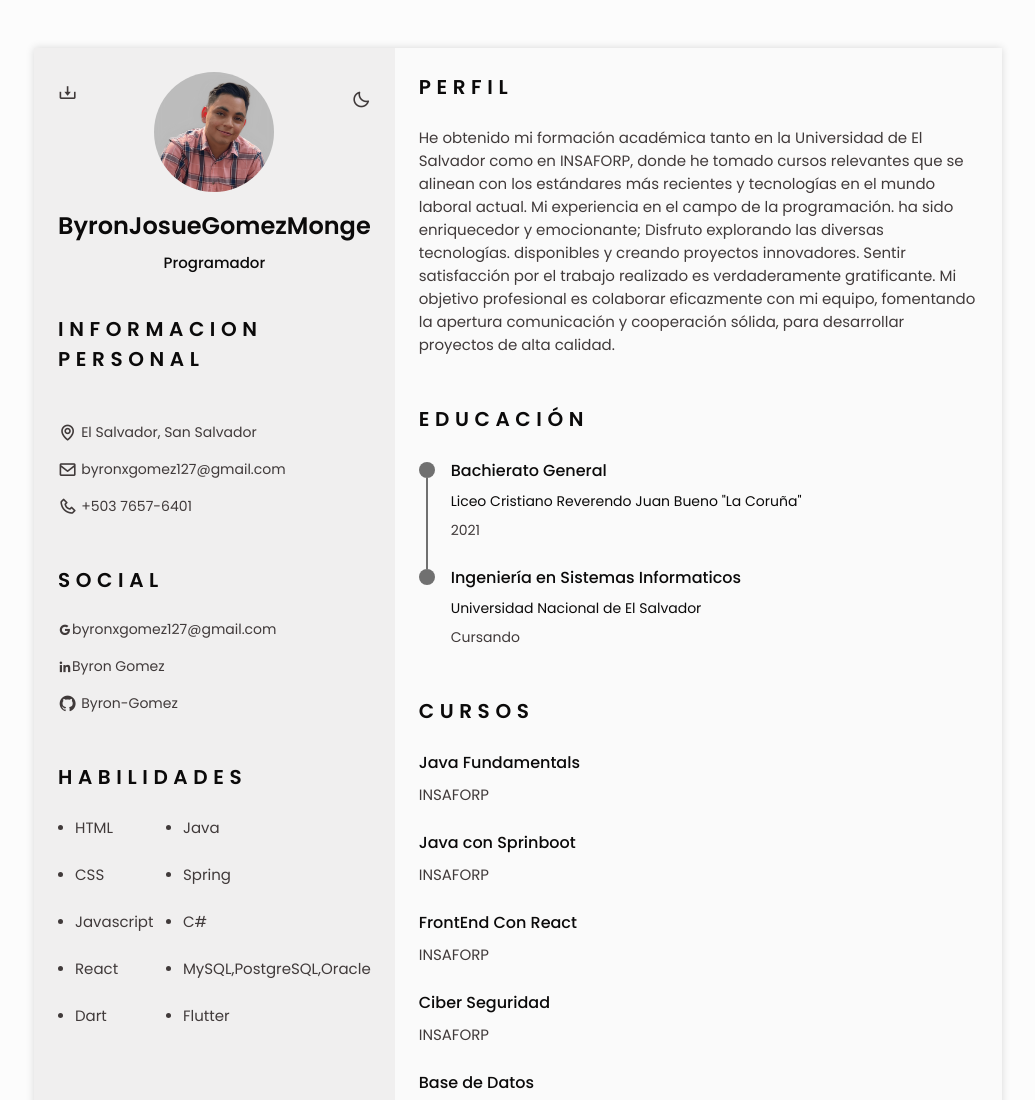
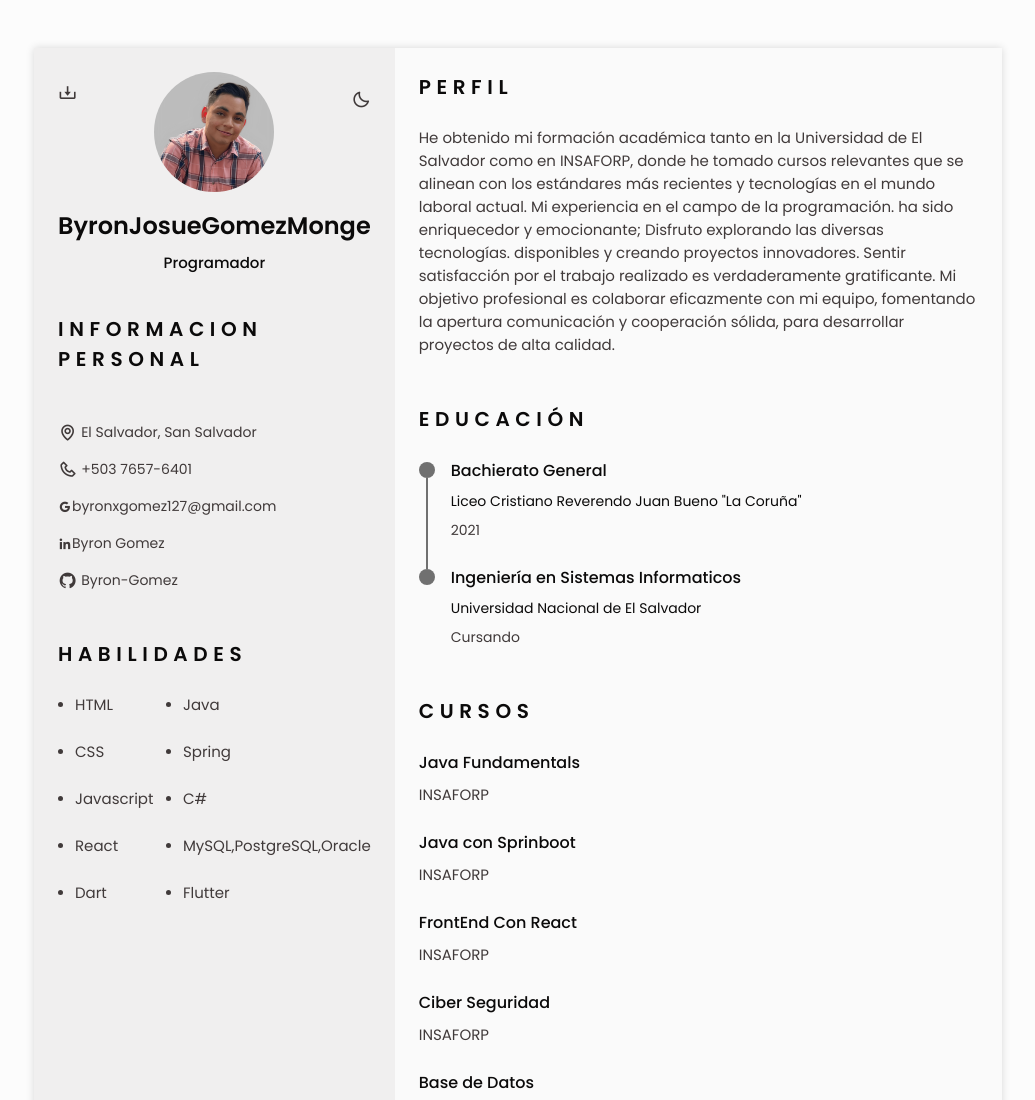
Before and after one commit to Byron-Gomez/Cv_ByronGomez, a website: page index.html in a window 1280 px wide. Shown: the top 1100 px of the page, without its empty margins (122-1157 px from the left). Drawn offline with nearby package versions, Linux system fonts and the light colour scheme.

Commit message:
se elimino la seccion de social y se integro en datos personales por reduntante

```diff
--- a/index.html
+++ b/index.html
@@ -111,11 +111,36 @@
                   <i class="bx bx-map home__icon"></i> El Salvador, San Salvador
                 </span>
                 <span class="home__information">
-                  <i class="bx bx-envelope home__icon"></i> byronxgomez127@gmail.com
+                  <i class="bx bx-phone home__icon"></i> +503 7657-6401
                 </span>
                 <span class="home__information">
-                  <i class="bx bx-phone home__icon"></i> +503 7657-6401
+                  <a
+                href="https://mail.google.com/mail/u/1/#search/byronxgomez127%40gmail.com"
+                target="_blank"
+                class="social__link"
+              >
+                <i class="bx bxl-google"></i> byronxgomez127@gmail.com
+              </a>
                 </span>
+                <span class="home__information">
+                  <a
+                href="https://www.linkedin.com/in/byron-gomez-75a3372a0?utm_source=share&utm_campaign=share_via&utm_content=profile&utm_medium=ios_app"
+                target="_blank"
+                class="social__link"
+              >
+                <i class="bx bxl-linkedin"></i> Byron Gomez
+              </a>
+                </span>
+                <span class="home__information">
+                  <a
+                  href="https://github.com/Byron-Gomez"
+                  target="_blank"
+                  class="social__link"
+                >
+                  <i class="bx bxl-github social__icon"></i> Byron-Gomez
+                </a>
+                </span>
+
 
               </div>
             </div>
@@ -133,37 +158,6 @@
               id="resume-button"
             ></i>
           </section>
-
-          <!--========== SOCIAL ==========-->
-          <section class="social section" id="social" >
-            <h2 class="section__title" >SOCIAL</h2>
-
-            <div class="social__container bd__grid">
-              <a
-                href="https://mail.google.com/mail/u/1/#search/byronxgomez127%40gmail.com"
-                target="_blank"
-                class="social__link"
-              >
-                <i class="bx bxl-google"></i> byronxgomez127@gmail.com
-              </a>
-              <a
-                href="https://www.linkedin.com/in/byron-gomez-75a3372a0?utm_source=share&utm_campaign=share_via&utm_content=profile&utm_medium=ios_app"
-                target="_blank"
-                class="social__link"
-              >
-                <i class="bx bxl-linkedin"></i> Byron Gomez
-              </a>
-              <a
-                href="https://github.com/Byron-Gomez"
-                target="_blank"
-                class="social__link"
-              >
-                <i class="bx bxl-github social__icon"></i> Byron-Gomez
-              </a>
-            </div>
-          </section>
-
-
 
           <!--========== SKILLS  ==========-->
           <section class="skills section" id="skills">
```
